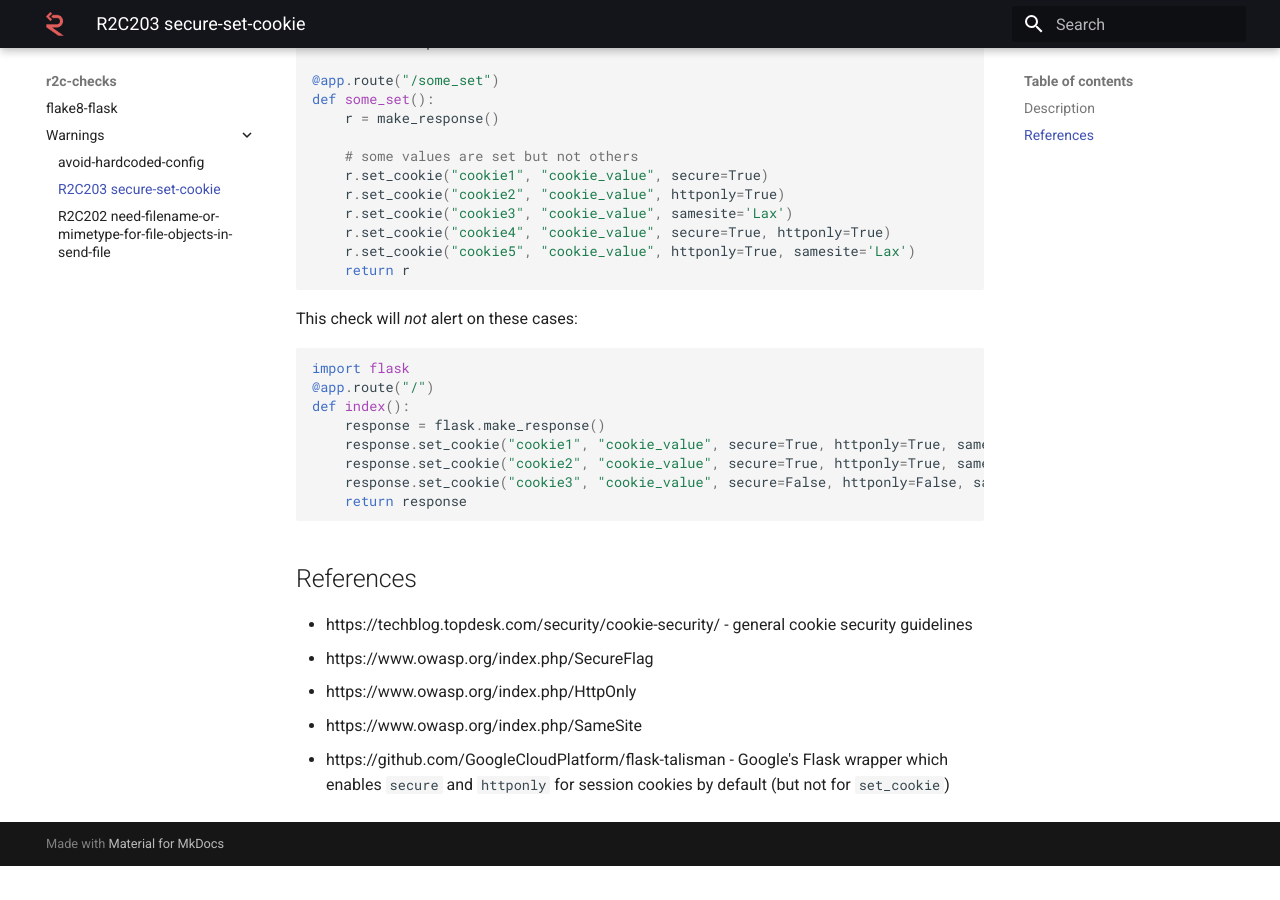
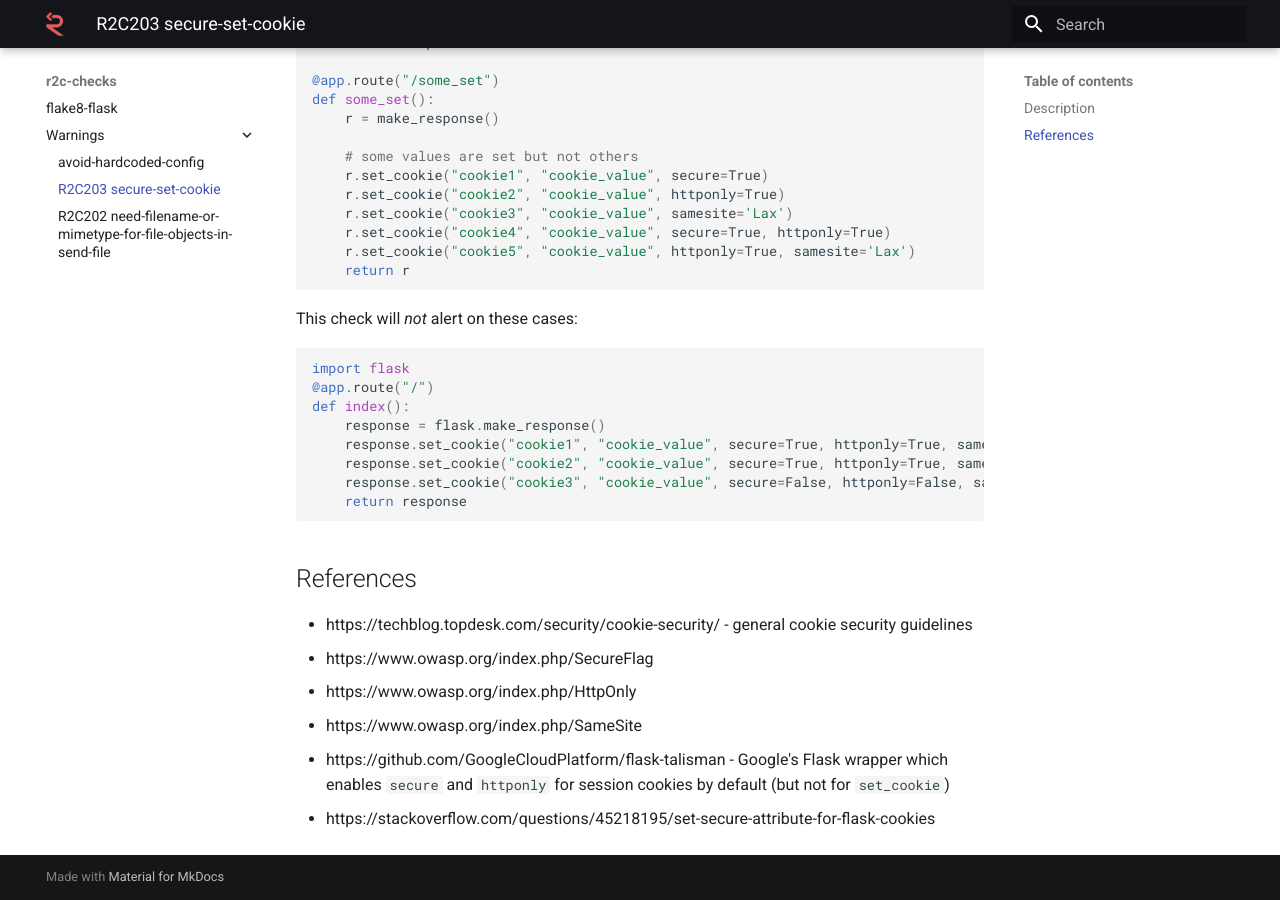
Before and after one commit to returntocorp/docs-r2c-checks, an MkDocs documentation site: the page built from docs/warnings/secure_set_cookie.md, in a window 1280 px wide and 900 px high, scrolled down 942 px. Built offline with MkDocs 1.6.1 and Material for MkDocs 9.7.7, drawn with Linux system fonts in a browser that asks for light colours; before the commit the page ends 1808 px from its top, so only the background shows below that; part of the change alters nothing that is shown.

Commit message:
Added reference from davidism on Stack Overflow for secure_set_cookie check

```diff
--- a/docs/warnings/secure_set_cookie.md
+++ b/docs/warnings/secure_set_cookie.md
@@ -59,3 +59,4 @@ def index():
 - https://www.owasp.org/index.php/HttpOnly
 - https://www.owasp.org/index.php/SameSite
 - https://github.com/GoogleCloudPlatform/flask-talisman - Google's Flask wrapper which enables `secure` and `httponly` for session cookies by default (but not for `set_cookie`)
+- https://stackoverflow.com/questions/45218195/set-secure-attribute-for-flask-cookies
```
